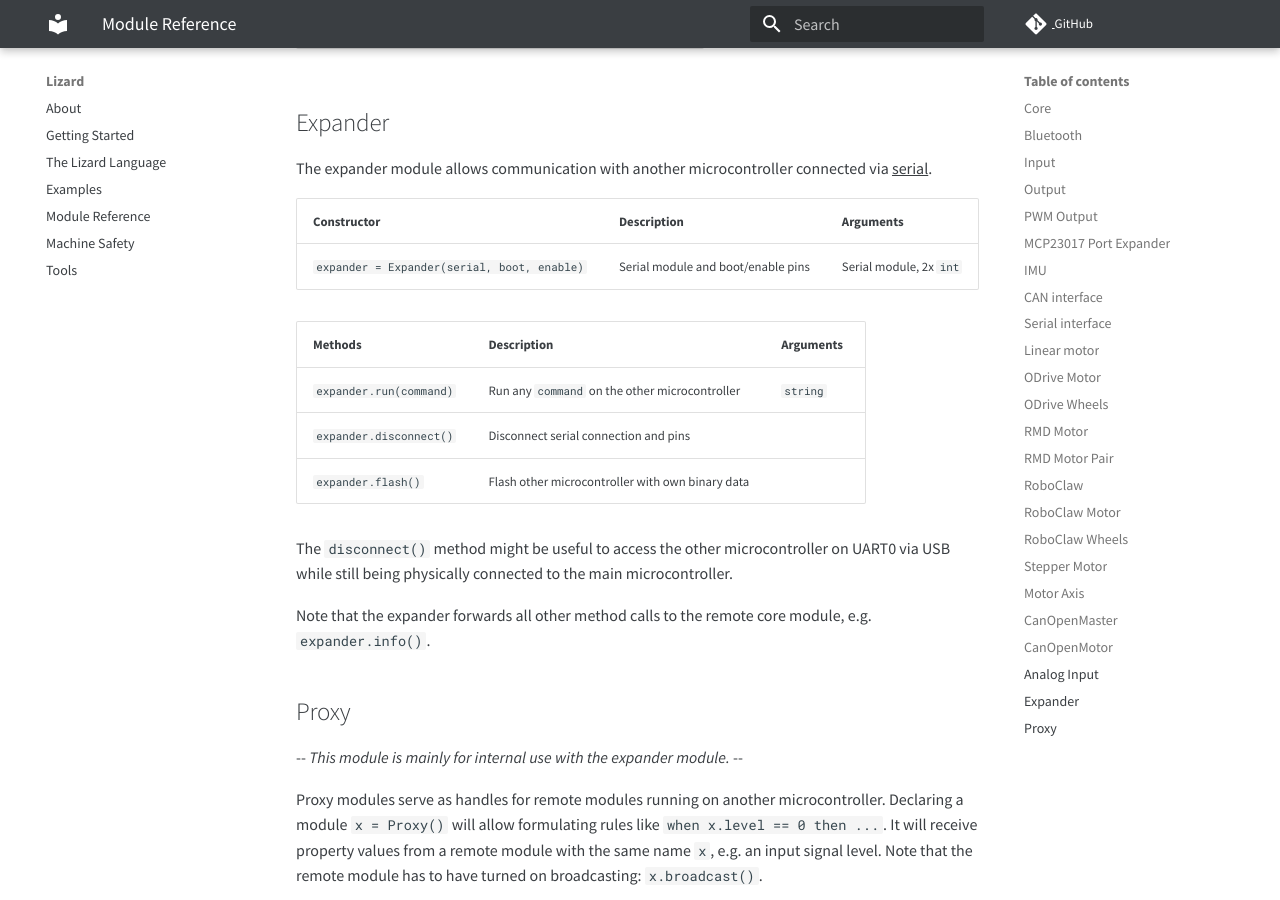
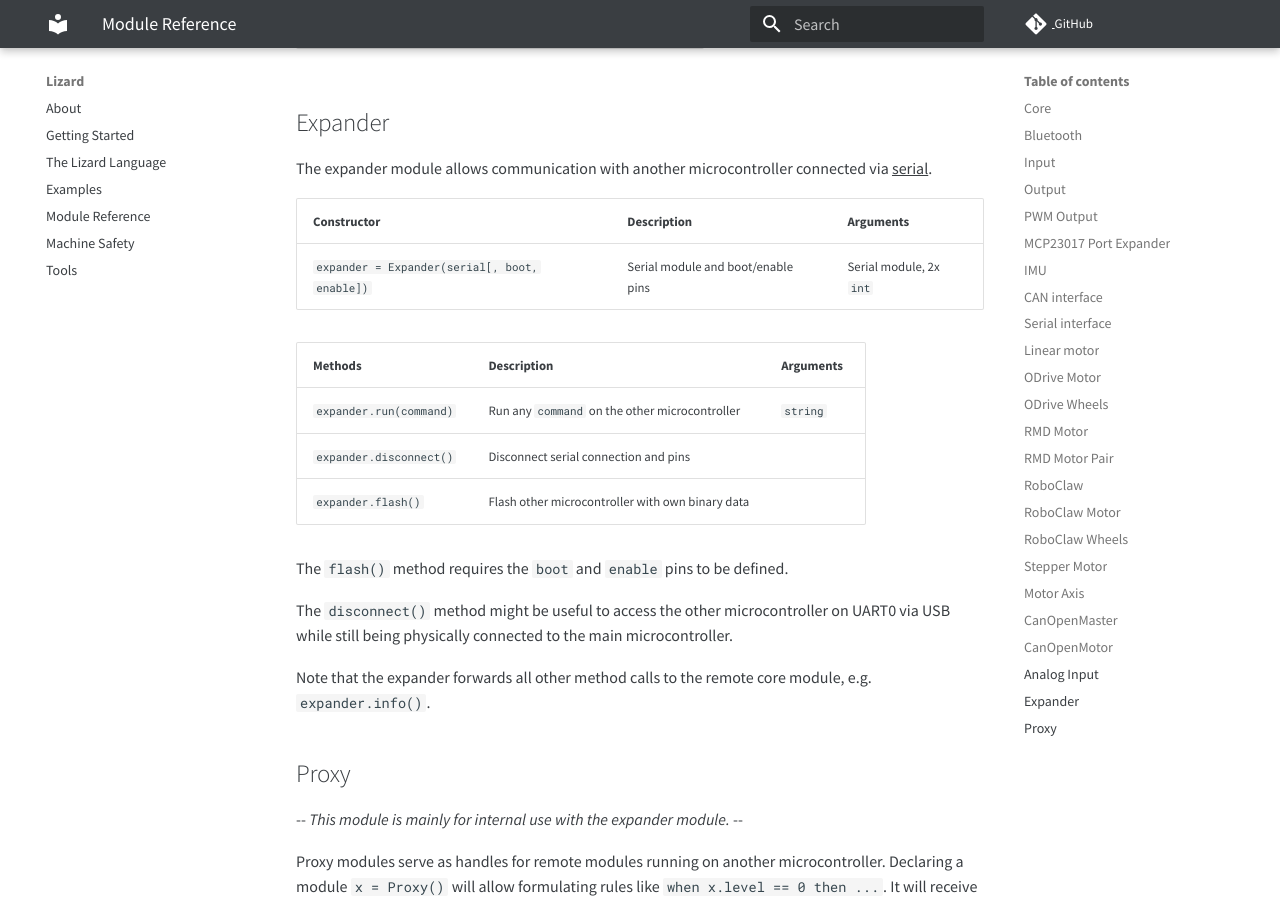
Before and after one commit to zauberzeug/lizard, an MkDocs documentation site: the page built from docs/module_reference.md, in a window 1280 px wide and 900 px high, scrolled down 19916 px. Built offline with MkDocs 1.6.1 and Material for MkDocs 9.7.7, drawn with Linux system fonts in a browser that asks for light colours; comment, search, counter and statistics services are not loaded.

Commit message:
update documentation

```diff
--- a/docs/module_reference.md
+++ b/docs/module_reference.md
@@ -597,15 +597,17 @@ The default attenuation level is 11 dB.
 
 The expander module allows communication with another microcontroller connected via [serial](#serial-interface).
 
-| Constructor                                 | Description                        | Arguments               |
-| ------------------------------------------- | ---------------------------------- | ----------------------- |
-| `expander = Expander(serial, boot, enable)` | Serial module and boot/enable pins | Serial module, 2x `int` |
+| Constructor                                   | Description                        | Arguments               |
+| --------------------------------------------- | ---------------------------------- | ----------------------- |
+| `expander = Expander(serial[, boot, enable])` | Serial module and boot/enable pins | Serial module, 2x `int` |
 
 | Methods                 | Description                                      | Arguments |
 | ----------------------- | ------------------------------------------------ | --------- |
 | `expander.run(command)` | Run any `command` on the other microcontroller   | `string`  |
 | `expander.disconnect()` | Disconnect serial connection and pins            |           |
 | `expander.flash()`      | Flash other microcontroller with own binary data |           |
+
+The `flash()` method requires the `boot` and `enable` pins to be defined.
 
 The `disconnect()` method might be useful to access the other microcontroller on UART0 via USB while still being physically connected to the main microcontroller.
 
```
